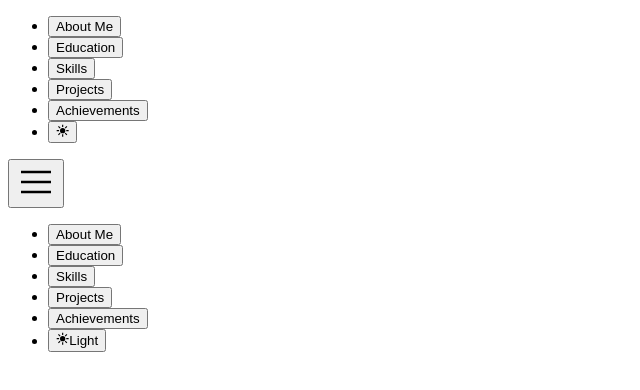
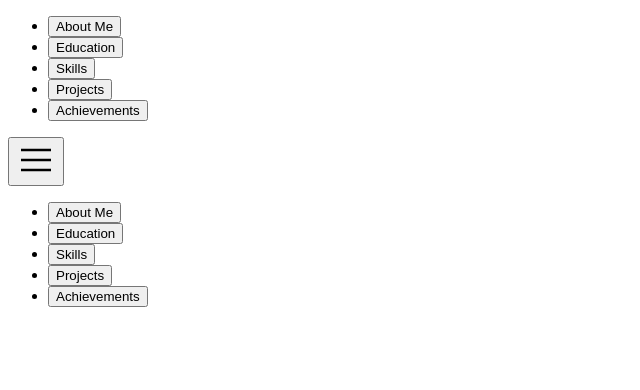
Before and after one commit to pradeep-145/My-portfolio, a Next.js app: page /Nav in a window 1280 px wide. Shown: the top 390 px of the page, without its empty margins (0-640 px from the left). Built offline with nearby package versions, Linux system fonts and the light colour scheme.

Commit message:
chore: Simplify theme management by removing unused theme logic and props from Nav component

```diff
--- a/pages/Nav.jsx
+++ b/pages/Nav.jsx
@@ -5,38 +5,10 @@ import { useState, useEffect, useRef } from "react";
 import { IoSunnySharp } from "react-icons/io5";
 import { FaRegMoon } from "react-icons/fa";
 import { motion } from "framer-motion";
-const Nav = ({ onThemeChange }) => {
-  const getSystemTheme = () => {
-      if (window.matchMedia && window.matchMedia('(prefers-color-scheme: dark)').matches) {
-          return 'Dark';
-        }
-        return 'Light';
-    };
-
-    const [theme, setTheme] = useState();
-    useEffect(() => {
-        setTheme(getSystemTheme());
-    }, []);
-  const [isOpen, setIsOpen] = useState(false);
-  const [transform, setTransform] = useState(false);
-  const dropdownRef = useRef(null);
-
-  const handleThemeChange = () => {
-      setTheme((prev) => {
-          const newTheme = prev === 'Light' ? 'Dark' : 'Light';
-          onThemeChange(newTheme);
-          return newTheme;
-        });
-    };
-    useEffect(() => {
-        if(theme==='Dark'){
-            document.body.classList.add('dark')
-        }
-        else{
-            document.body.classList.remove('dark')
-        }
-    }, [theme]);
-
+const Nav = () => {
+    const dropdownRef = useRef(null);
+    const [isOpen, setIsOpen] = useState(false);
+    const [transform, setTransform] = useState(false);
 
   useEffect(() => {
     const handleClickOutside = (event) => {
@@ -64,11 +36,7 @@ const Nav = ({ onThemeChange }) => {
         <li><button className="border-none p-2 " onClick={()=>{const element=document.getElementById("skills");element.scrollIntoView({behavior:"smooth"})}} >Skills</button></li>
         <li><button className="border-none p-2 " onClick={()=>{const element=document.getElementById("projects");element.scrollIntoView({behavior:"smooth"})}}>Projects</button></li>
         <li><button className="border-none p-2 " onClick={()=>{const element=document.getElementById("achievements");element.scrollIntoView({behavior:"smooth"})}}>Achievements</button></li>
-        <li>
-          <button className="" onClick={handleThemeChange}>
-            {theme === 'Light' ? <IoSunnySharp /> : <FaRegMoon />}
-          </button>
-        </li>
+
       </ul>
       <div className='lg:hidden flex flex-col mt-4 justify-end items-end'>
         <button onClick={() => {
@@ -91,12 +59,7 @@ const Nav = ({ onThemeChange }) => {
             <li className="hover:bg-slate-300 w-full flex justify-center border-b-2 items-center pt-3 m-0 rounded-sm pl-3 pr-3 text-lg leading-5">
             <button className="border-none p-2 " onClick={()=>{const element=document.getElementById("achievements");element.scrollIntoView({behavior:"smooth"})}}>Achievements</button>            </li>
 
-            <li className="hover:bg-slate-300 w-full flex justify-center border-b-2 items-center pt-3 m-0 rounded-sm pl-3 pr-3 text-lg leading-5">
-              <button className="flex flex-row" onClick={handleThemeChange}>
-                {theme === 'Light' ? <IoSunnySharp /> : <FaRegMoon />}
-                {theme}
-              </button>
-            </li>
+
           </ul>
         </div>
       </div>
```
Also changed, not shown: app/layout.jsx (+3 -22 lines).
